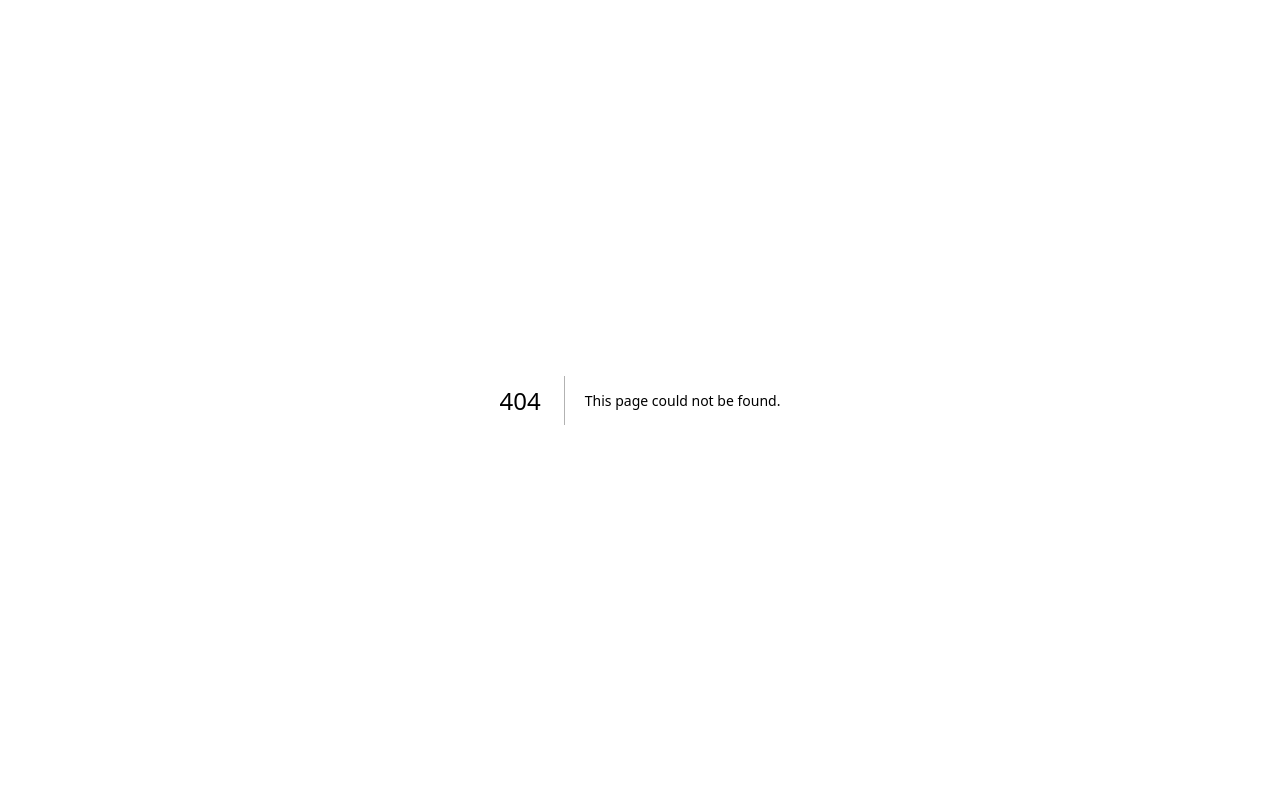
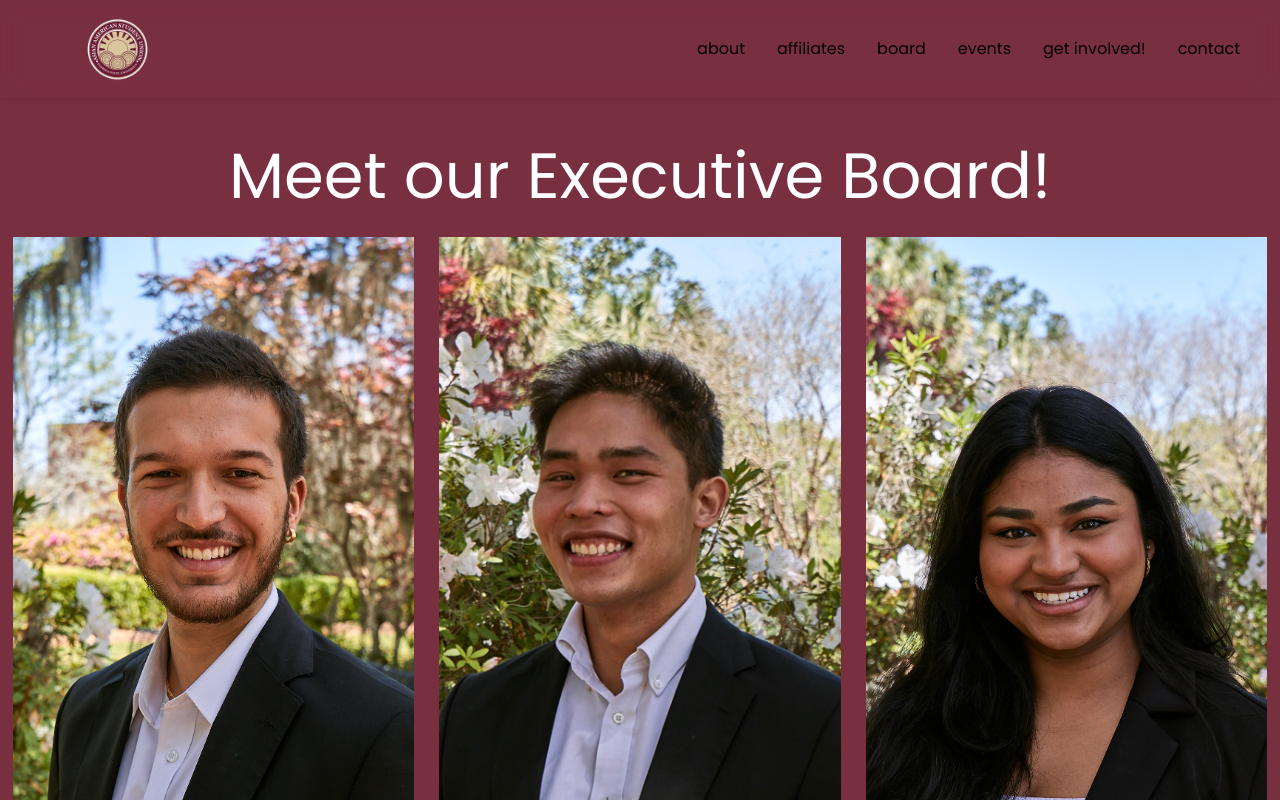
Before and after one commit to jul-san/fsu-aasu-website, a Next.js app: page /board in a window 1280 px wide. Before the commit this address had no page. Shown: the top 800 px of the page. Built offline with nearby package versions, Linux system fonts and the light colour scheme.

Commit message:
modified something lol

```diff
--- /dev/null
+++ b/app/board/page.tsx
@@ -0,0 +1,95 @@
+import { Box, Grid, Text } from "@chakra-ui/react";
+import Headshot from "../components/Headshot"; // Adjust the import path as necessary
+import Navbar from "../components/Navbar"; // Adjust the import path as necessary
+
+export default function Board() {
+  return (
+    <>
+      <Navbar />
+      <Box bgColor="#782F40" textColor="white" paddingTop={["30%", "15%", "10%"]}>
+
+      <Text align='center' fontSize={["250%", "300%", "400%"]}>Meet our Executive Board!</Text>
+
+        <Grid
+          height='400%'
+          templateColumns={[
+            "repeat(1, 1fr)",
+            "repeat(2, 1fr)",
+            "repeat(3, 1fr)",
+          ]}
+        >
+          <Headshot
+            imgSrc="/images/headshots/sean-faletti.jpeg"
+            name="Sean Faletti"
+            title="EXECUTIVE DIRECTOR"
+            major='Creative Writing and Human Rights & Social Justice'
+            year='Junior'
+          />
+          <Headshot
+            imgSrc="/images/headshots/kyle-casiple.jpeg"
+            name="Kyle Casiple"
+            title="ASSISTANT DIRECTOR"
+            major='Biomedical Engineering'
+            year='Senior'
+          />
+          <Headshot
+            imgSrc="/images/headshots/jessica-de.jpeg"
+            name="Jessica De"
+            title="TREASURER"
+            major='Accounting'
+            year='Sophomore'
+          />
+          <Headshot
+            imgSrc="/images/headshots/emi-kellum.jpeg"
+            name="Emi Kellum"
+            title="SECRETARY"
+            major='Psychology'
+            year='Junior'
+          />
+          <Headshot
+            imgSrc="/images/headshots/jaiden-tran.jpeg"
+            name="Jaiden Tran"
+            title="HISTORIAN"
+            major='Marketing'
+            year='Sophomore'
+          />
+          <Headshot
+            imgSrc="/images/headshots/layla-feaster.jpeg"
+            name="Layla Feaster"
+            title="PUBLIC RELATIONS"
+            major='Music Education'
+            year='Junior'
+          />
+          <Headshot
+            imgSrc="/images/headshots/angelena-novotney.jpeg"
+            name="Angelena Novotney"
+            title="OUTREACH COORDINATOR"
+            major='Biology and Philosophy'
+            year='Sophomore'
+          />
+          <Headshot
+            imgSrc="/images/headshots/anoushka-ahuja.jpeg"
+            name="Anoushka Ahuja"
+            title="EDUCATION COORDINATOR"
+            major='Computer Science'
+            year='Junior'
+          />
+          <Headshot
+            imgSrc="/images/headshots/alana-ginter.jpeg"
+            name="Alana Ginter"
+            title="PROGRAMMING COORDINATOR"
+            major='Economics and Japanese with Business'
+            year='Sophomore'
+          />
+          <Headshot
+            imgSrc="/images/headshots/sophia-gannaoui.jpeg"
+            name="Sophia Gannaoui"
+            title="PROGRAMMING COORDINATOR"
+            major='Choral Music Education'
+            year='Senior'
+          />
+        </Grid>
+      </Box>
+    </>
+  );
+}
--- a/app/components/AboutBanner.tsx
+++ b/app/components/AboutBanner.tsx
@@ -17,7 +17,7 @@ export default function AboutBanner() {
           paddingBottom="5%"
           textAlign="left"
         >
-          welcome to the family! :)
+          Welcome to the family! :)
         </Text>
       </Box>
       <Box
--- a/app/components/Banner.tsx
+++ b/app/components/Banner.tsx
@@ -2,7 +2,7 @@ import { Box, Text, Img } from "@chakra-ui/react";
 
 export default function Banner() {
   return (
-    <Box position="relative" display="inline-block" w="100%" overflow="hidden" m="0" p="0">
+    <Box position="relative" display="inline-block" w="100%" overflow="hidden" m="0" >
       <Img
         src="/images/aasu-board-laughing.jpeg"
         maxWidth={{ base: "300%", md: "100%", lg: "100%" }}
@@ -21,10 +21,10 @@ export default function Banner() {
         m="0" // Ensure no margin
       >
         <Text fontSize={{ base: "150%", md: "150%", lg: "225%" }} fontWeight="500" textAlign="center" color="white" m="0" p="0">
-          florida state university
+          Florida State University
         </Text>
         <Text fontSize={{ base: "250%", md: "300%", lg: "500%" }} fontWeight="500" textAlign="center" color="#eee8aa" whiteSpace="pre-line" m="0" p="0">
-          asian american<br />student union
+          Asian American<br />Student Union
         </Text>
       </Box>
     </Box>
--- a/app/components/OurHistory.tsx
+++ b/app/components/OurHistory.tsx
@@ -28,7 +28,7 @@ export default function OurHistory() {
             padding="10%"
             textAlign="left"
           >
-            <b>our history</b>
+            <b>Our History</b>
             <br />
             <br />
             Faye Hunt and Rich Sealy co-founded AASU in 1996 to better support
@@ -80,7 +80,7 @@ export default function OurHistory() {
             padding="10%"
             textAlign="left"
           >
-            <b>our community</b>
+            <b>Our Community</b>
             <br />
             <br />
             Thousands of students have come to call AASU home. It is a vehicle
@@ -117,7 +117,7 @@ export default function OurHistory() {
             padding="10%"
             textAlign="left"
           >
-            <b>our mission</b>
+            <b>Our Mission</b>
             <br />
             <br />
             AASU will serve to encourage and promote the civic engagement of the
--- a/app/layout.tsx
+++ b/app/layout.tsx
@@ -7,8 +7,8 @@ import { Analytics } from "@vercel/analytics/react"
 const poppins = Poppins({ subsets: ["latin"], weight:["100", "200", "300", "400", "500", "600", "700", "800", "900"]});
 
 export const metadata: Metadata = {
-  title: "Create Next App",
-  description: "Generated by create next app",
+  title: "Asian American Student Union | Florida State University",
+  description: "The official website of the Asian American Student Union at Florida State University!",
 };
 
 export default function RootLayout({
```
